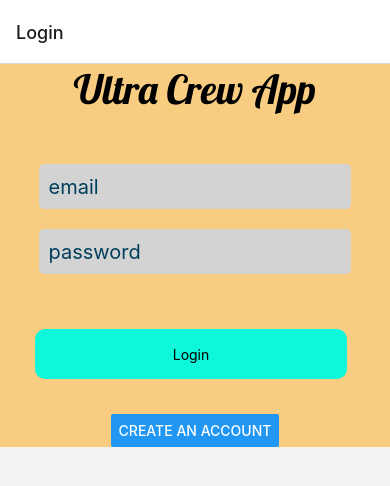
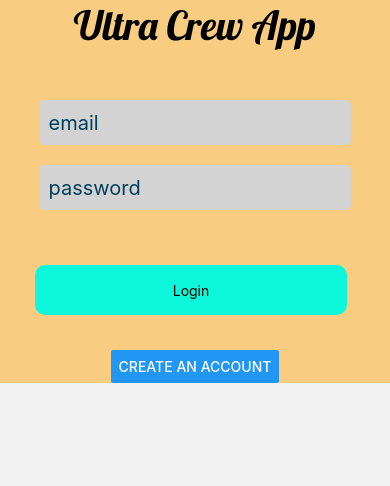
Before and after one commit to GreenField-Org/ultracrewmobile, a React Native app: screen / in a window 390 px wide. Shown: the top 486 px of the page. Built offline with nearby package versions, Linux system fonts and the light colour scheme.

Commit message:
removing header from login screen

```diff
--- a/App.js
+++ b/App.js
@@ -17,7 +17,7 @@ export default function App({navigation}) {
   return(
     <NavigationContainer>
     <Stack.Navigator initialRouteName="Login">
-        <Stack.Screen name="Login" component={LoginScreen} />
+        <Stack.Screen options={{headerShown: false}} name="Login" component={LoginScreen} />
         <Stack.Screen name="MyRaces" component={MyRaces} options={{ title: 'My Races'}} />
         <Stack.Screen name="Home" component={Home} options={{ title: 'Home'}} />
         <Stack.Screen name="CreateAcct" component={CreateAcct} options={{ title: 'Create Account'}} />
```
